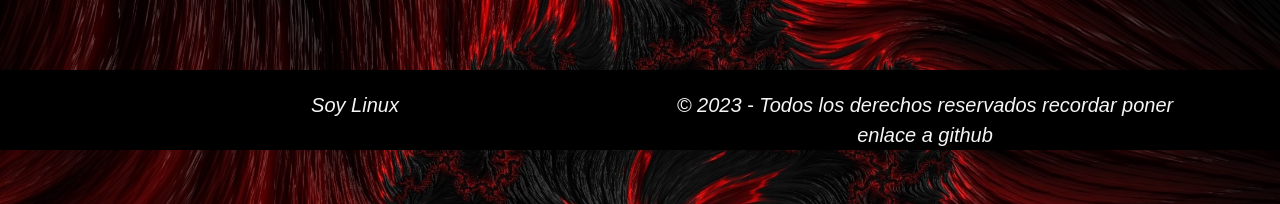
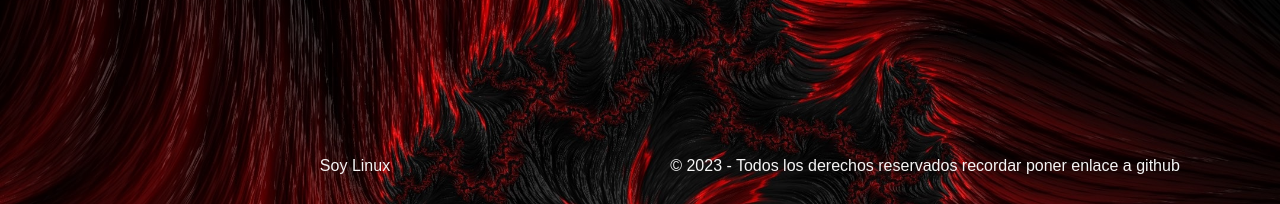
Before and after one commit to Stegonyrob/MyBlog, a React (Create React App) app in the folder vamos/Frontend/: page / in a window 1280 px wide. Shown: the part 596-800 px from the top of the page. Built offline with nearby package versions, Linux system fonts and the light colour scheme; no server answers.

Commit message:
casi terminado falta tema imagenes

```diff
--- a/vamos/Frontend/src/App.css
+++ b/vamos/Frontend/src/App.css
@@ -42,21 +42,20 @@ body {
   border-radius: 5px;
   }
 .footer{
-  position:fixed;
-  margin-top: 35rem;
-  background-color: black;
+  text-justify: auto;
   text-align: center;
-  font-size: 20px;
+  justify-content: space-around;
   width: 100%;
-  height: 80px;
-  justify-content:space-around;
-  font-style: italic;
+  color:whitesmoke;
+  position: fixed;
+  left: 0;
+  bottom: 0;
+  padding: 10px;
+
+
 }
-.footer-text{
-  padding-top: 20px;
-  text-align: center;
-  color:whitesmoke
-}
+
+
 .abautcard{
   justify-content: space-around;
   margin:30% 30% 20% 100%;
@@ -117,3 +116,25 @@ input {
   transition: border-color .15s ease-in-out,box-shadow .15s ease-in-out;
   justify-content: space-around;
 }
+.editcard {
+  padding: 15px;
+  margin-left: 150%;
+
+  justify-content: space-around;
+  width: 80%;
+  text-justify: distribute-all-lines;
+  color:whitesmoke;
+  border-radius: var(--bs-card-border-radius);
+
+}
+.postcard{
+  padding: 15px;
+  margin-left: 55%;
+
+  justify-content: space-around;
+  width: 80%;
+  text-justify: distribute-all-lines;
+  color:whitesmoke;
+  border-radius: var(--bs-card-border-radius);
+
+}
```
